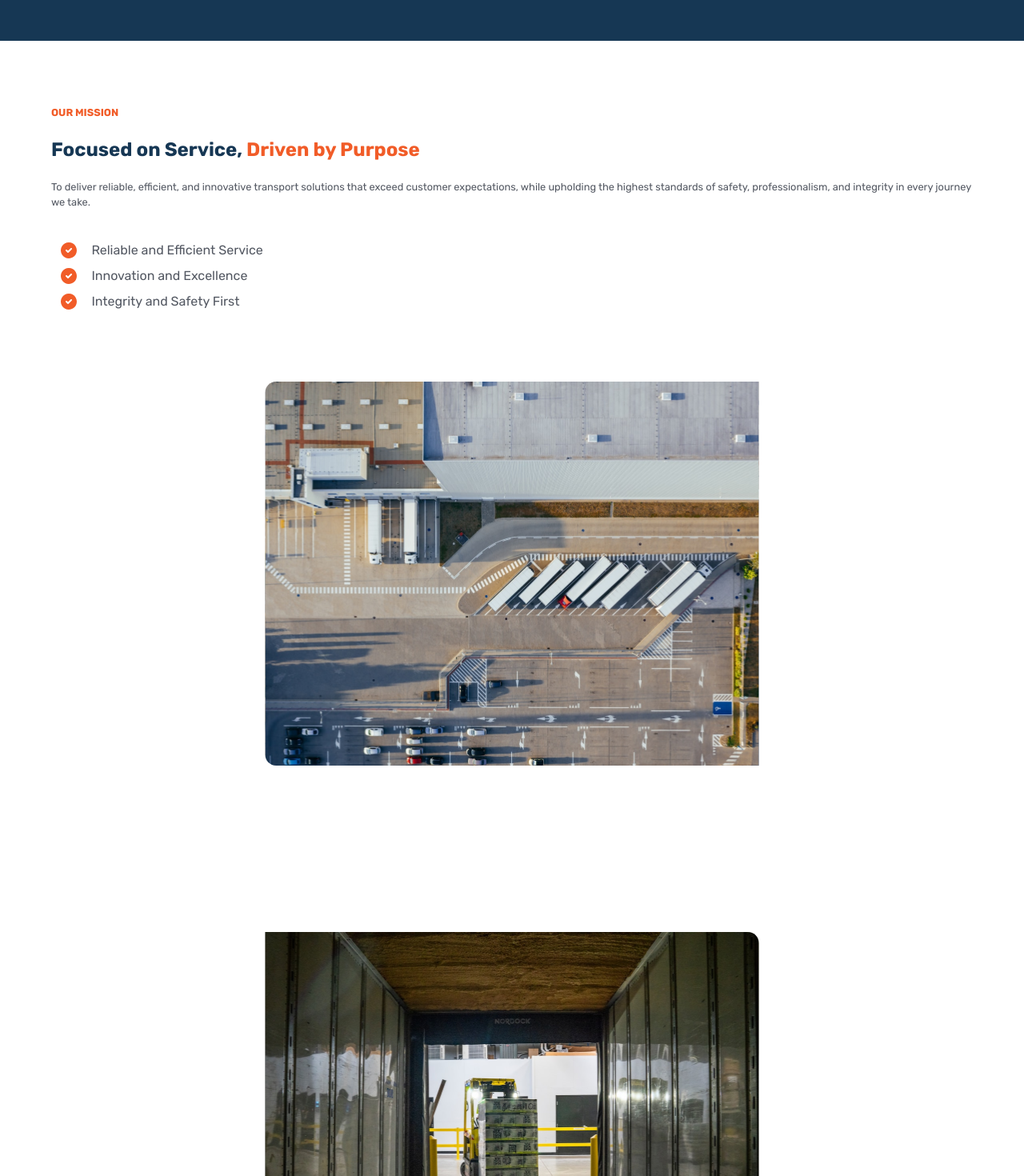
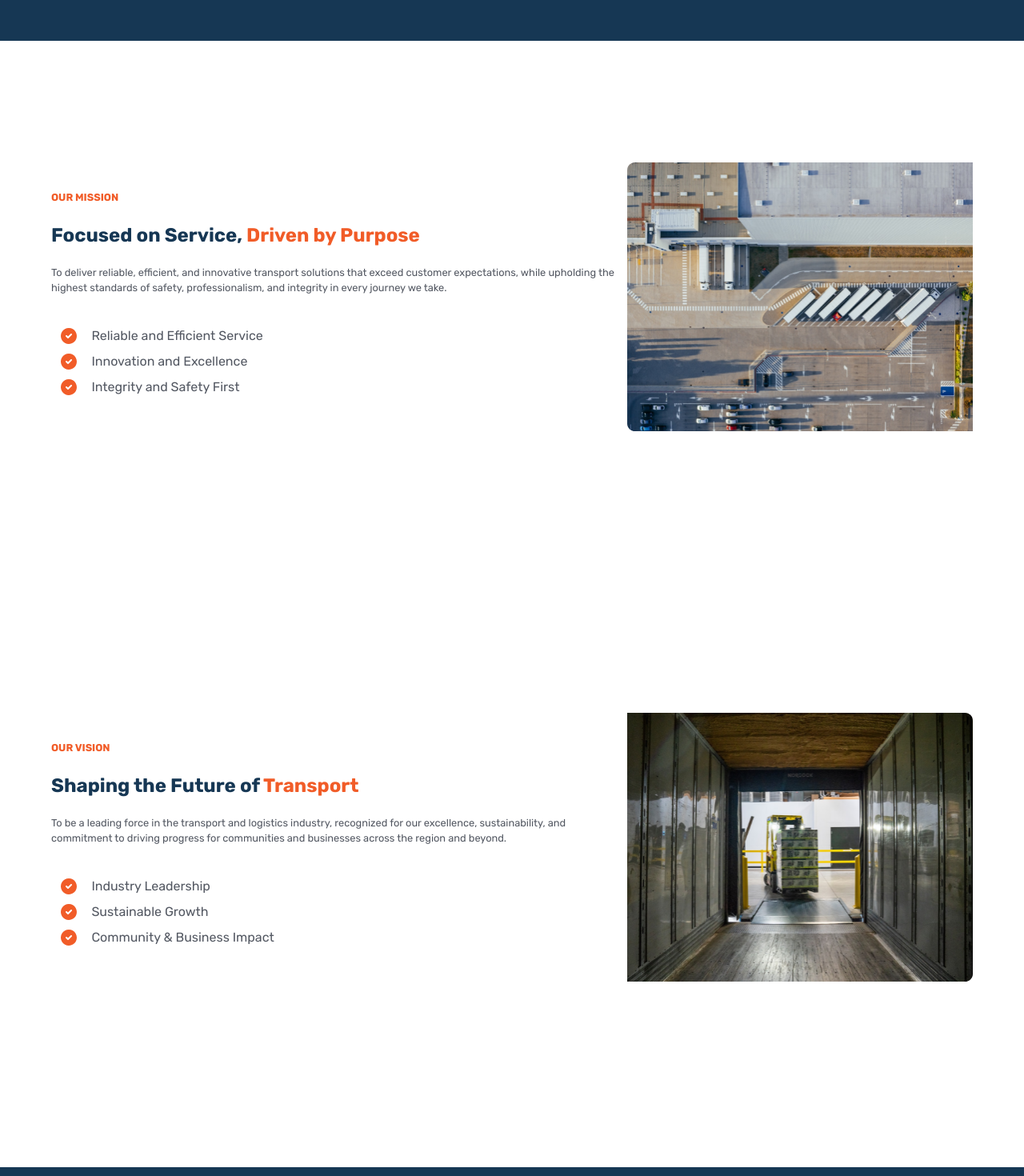
Before and after one commit to dev-basit/shirkah, a Next.js app: page /aboutus in a window 1280 px wide. Shown: the part 260-1730 px from the top of the page at 80% size. Built offline with nearby package versions, Linux system fonts and the light colour scheme.

Commit message:
bugsfixed

```diff
--- a/src/components/aboutus/mission/mission.js
+++ b/src/components/aboutus/mission/mission.js
@@ -28,9 +28,9 @@ export const Mission = () => {
             </div>
           ))}
         </div>
-      </div>
-      <div className={styles.rightContainer}>
-        <Image src={ICONS.CONTAINER3} alt="continer" />
+        <div className={styles.rightContainer}>
+          <Image src={ICONS.CONTAINER3} alt="continer" />
+        </div>
       </div>
     </div>
   );
--- a/src/components/aboutus/vision/vision.js
+++ b/src/components/aboutus/vision/vision.js
@@ -6,10 +6,10 @@ import { ENUMS, ICONS } from "@/utils";
 export const Vision = () => {
   return (
     <div style={{ position: "relative", marginTop: "26rem", marginBottom: "20rem" }} data-aos="zoom-in">
-      <div className={styles.rightContainer}>
-        <Image src={ICONS.CONTAINER4} alt="continer" />
-      </div>
       <div className={styles.visionContainer}>
+        <div className={styles.rightContainer}>
+          <Image src={ICONS.CONTAINER4} alt="continer" />
+        </div>
         <div className={styles.leftContainer}>
           <p className={commonStyles.sectionName}>OUR VISION</p>
           <br />
```
